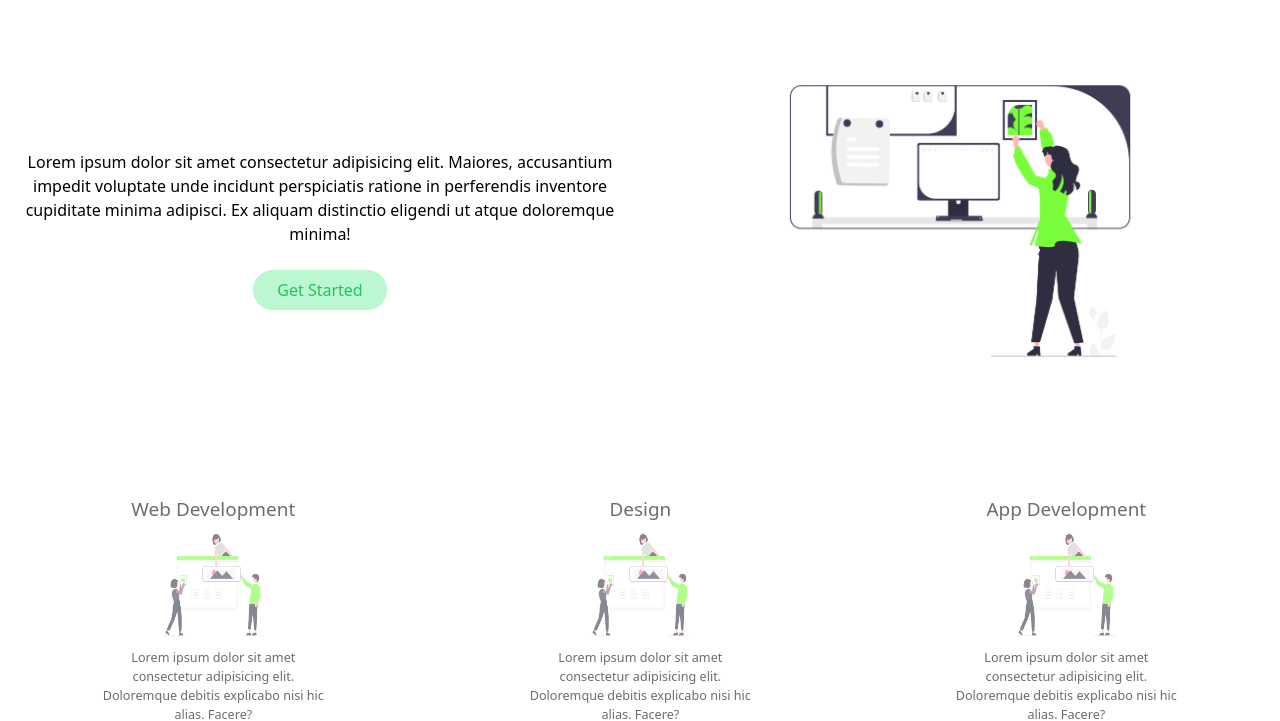
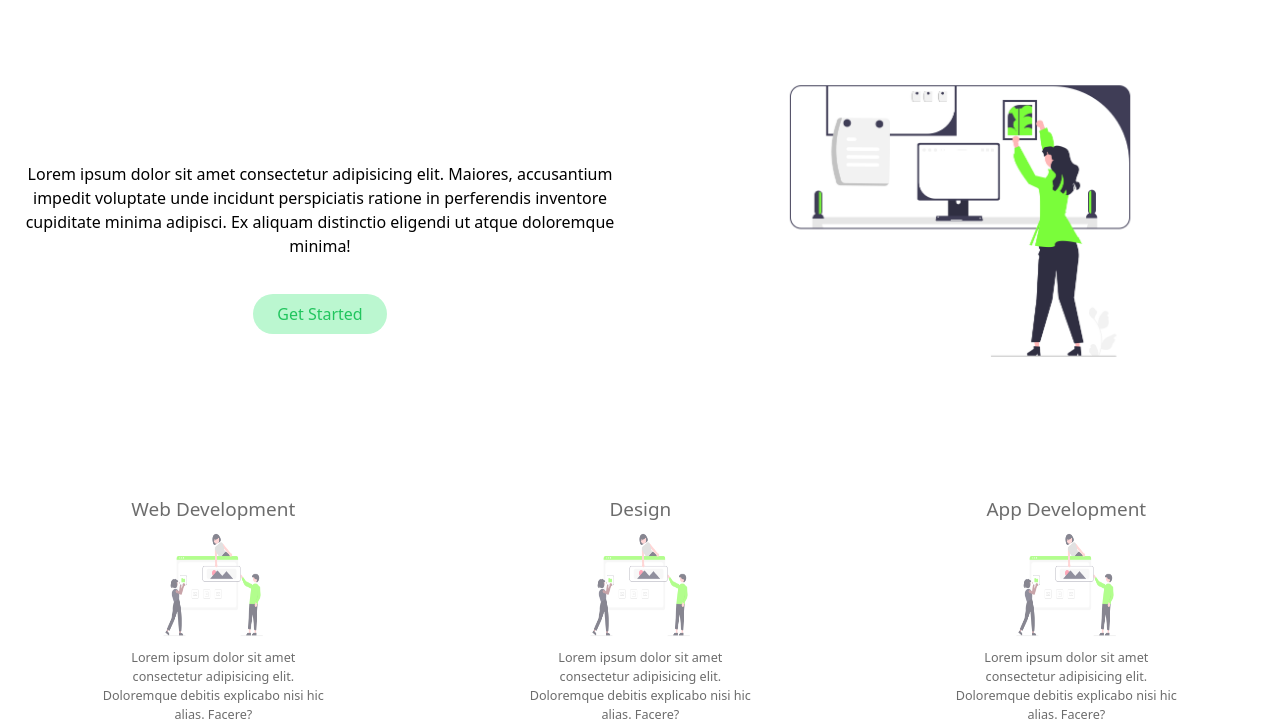
Before and after one commit to SanjaysudhanSivashunmugam/TechSphere_LandingPage, a website: page index.html in a window 1280 px wide. Shown: the part 82-803 px from the top of the page. Drawn offline with Linux system fonts and the light colour scheme.

Commit message:
Fixed several issues

```diff
--- a/index.html
+++ b/index.html
@@ -42,7 +42,7 @@
     <!-- Hero -->
     <section class="container mx-auto md:mt-12 flex flex-col md:flex-row">
         <div class="md:w-[50%] text-center mt-20 ani">
-            <p class="mt-6">Lorem ipsum dolor sit amet consectetur adipisicing elit. Maiores, accusantium impedit
+            <p class="mt-6 p-3">Lorem ipsum dolor sit amet consectetur adipisicing elit. Maiores, accusantium impedit
                 voluptate unde
                 incidunt perspiciatis ratione in perferendis inventore cupiditate minima adipisci. Ex aliquam distinctio
                 eligendi ut atque doloremque minima!</p>
```
